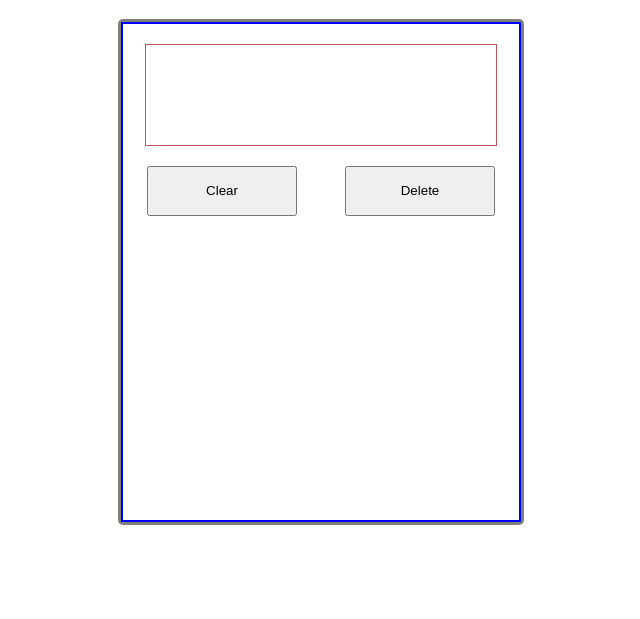
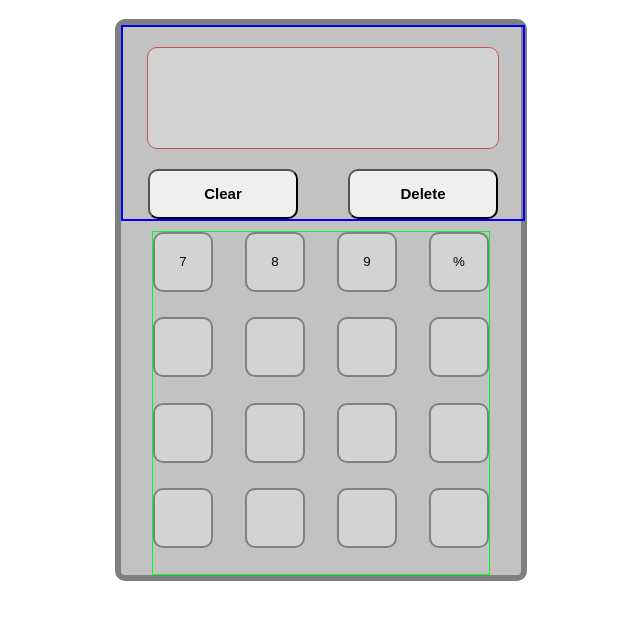
Before and after one commit to SirPopper/calculator, a plain HTML site: page index.html in a window 1280 px wide. Shown: the part 61-680 px from the top of the page, without its empty margins (319-959 px from the left). Drawn offline with Linux system fonts and the light colour scheme.

Commit message:
Adding keypad

```diff
--- a/index.html
+++ b/index.html
@@ -14,8 +14,31 @@
         <div class="top">
           <div class="display"></div>
           <div class="buttons-top">
-            <button type="button" class="clear">Clear</button>
-            <button type="button" class="delete">Delete</div>
+            <button type="button" class="btn-clear">Clear</button>
+            <button type="button" class="btn-delete">Delete</div>
+          </div>
+          <div class="bottom">
+            <div class="keyboard">
+                <button type="button" class="key">7</button>
+                <button type="button" class="key">8</button>
+                <button type="button" class="key">9</button>
+                <button type="button" class="key">%</button>
+
+                <button type="button" class="key"></button>
+                <button type="button" class="key"></button>
+                <button type="button" class="key"></button>
+                <button type="button" class="key"></button>
+
+                <button type="button" class="key"></button>
+                <button type="button" class="key"></button>
+                <button type="button" class="key"></button>
+                <button type="button" class="key"></button>
+
+                <button type="button" class="key"></button>
+                <button type="button" class="key"></button>
+                <button type="button" class="key"></button>
+                <button type="button" class="key"></button>
+            </div>
           </div>
         </div>
       </div>
--- a/style.css
+++ b/style.css
@@ -8,12 +8,16 @@ h1 {
 
 .frame {
   display: flex;
+  flex-direction: column;
   margin: auto;
-  border: 3px solid grey;
-  border-radius: 5px;
-  height: 500px;
+  border: 6px solid grey;
+  background: rgb(194, 194, 194);
+  border-radius: 10px;
+  height: 550px;
   width: 400px;
 }
+
+/*top part*/
 
 .top {
   display: flex;
@@ -24,6 +28,9 @@ h1 {
 
 .display {
   border: 1px solid rgb(190, 87, 87);
+  border-radius: 10px;
+  background-color: lightgrey;
+
   height: 100px;
   width: 350px;
 
@@ -37,21 +44,48 @@ h1 {
   display: flex;
 }
 
-.clear {
+.btn-clear,
+.btn-delete {
   height: 50px;
   width: 150px;
   margin-inline: auto;
   margin-top: 20px;
-}
-
-.cear,
-.delete {
-  height: 50px;
-  width: 150px;
-  margin-inline: auto;
-  margin-top: 20px;
+  border-radius: 10px;
 
   display: flex;
   justify-content: center;
   align-items: center;
+
+  font-size: 15px;
+  font-weight: bold;
 }
+
+/*bottom part*/
+
+.bottom {
+  border: 1px solid rgb(0, 255, 26);
+  height: 100%;
+
+  display: flex;
+  margin-inline: auto;
+  margin-top: 10px;
+}
+
+.keyboard {
+  display: grid;
+  grid-template-columns: 1fr 1fr 1fr 1fr;
+
+  margin-inline: auto;
+
+  column-gap: 32px;
+  row-gap: 0px;
+}
+
+.key {
+  border: 2px solid grey;
+  background-color: lightgrey;
+
+  height: 60px;
+  width: 60px;
+  border-radius: 10px;
+}
```
